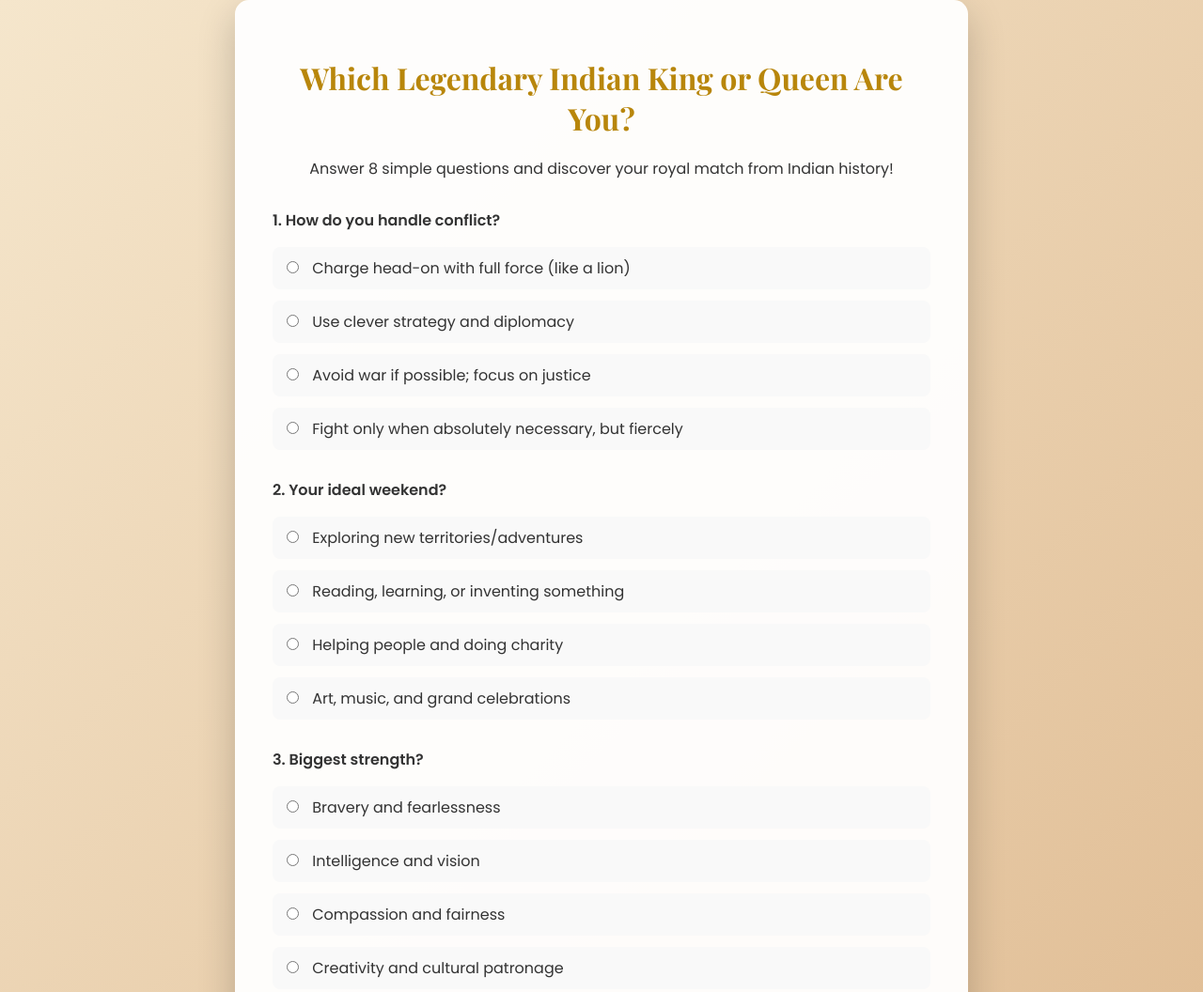
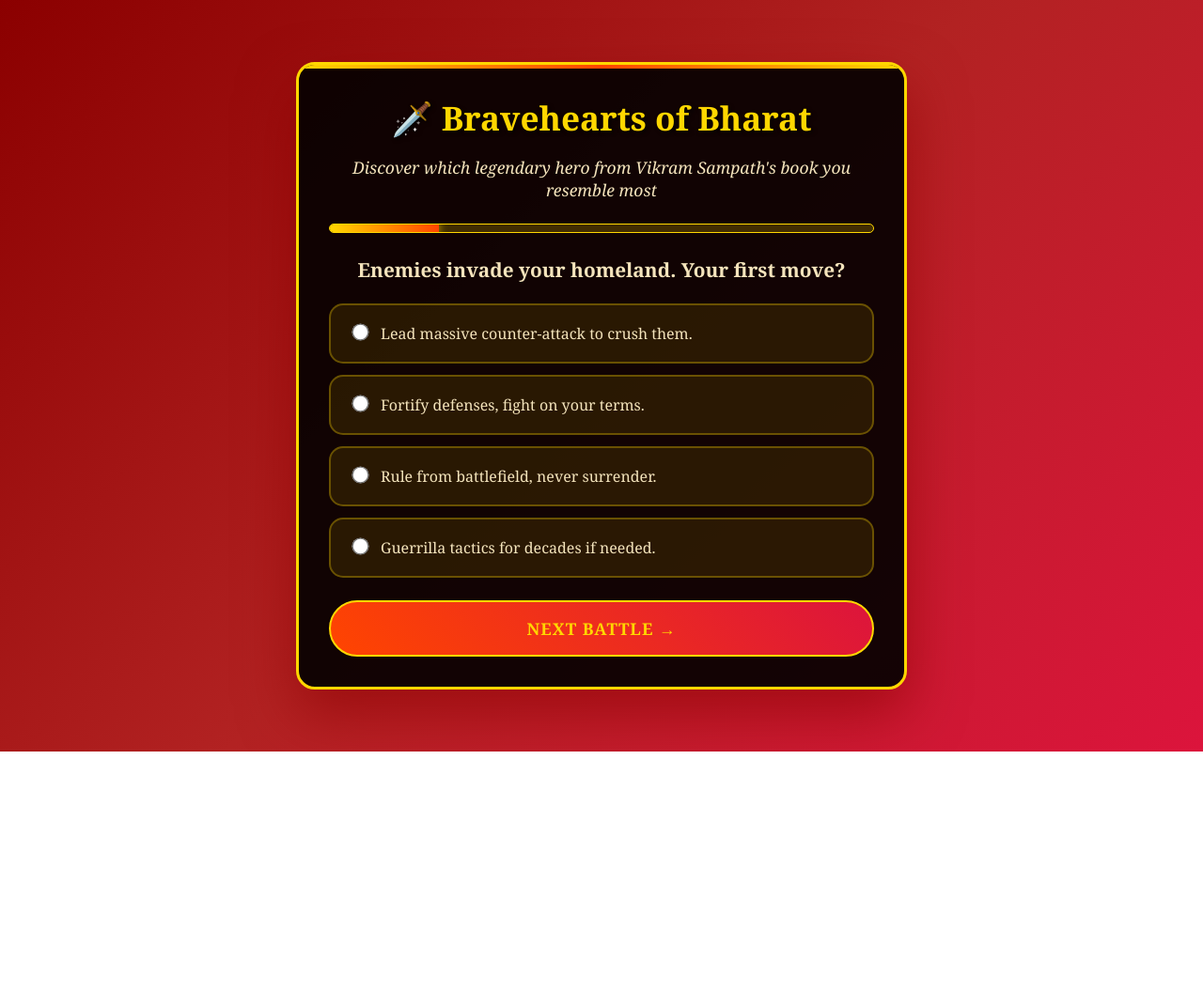
Before and after one commit to omeshvardhantp2007/omesh, a plain HTML site: page index.html in a window 1280 px wide. Shown: the top 1056 px of the page at 94% size. After the commit the page ends 800 px from the top, so only its background shows below. Drawn offline with nearby package versions, Linux system fonts and the light colour scheme.

Commit message:
Update index.html

```diff
--- a/index.html
+++ b/index.html
@@ -2,242 +2,494 @@
 <html lang="en">
 <head>
   <meta charset="UTF-8">
+  <title>Bravehearts of Bharat - Which Hero Are You?</title>
   <meta name="viewport" content="width=device-width, initial-scale=1.0">
-  <title>Which Indian King or Queen Matches Your Personality?</title>
   <style>
-    @import url('https://fonts.googleapis.com/css2?family=Playfair+Display:wght@700&family=Poppins:wght@400;600&display=swap');
+    * { box-sizing: border-box; }
 
     body {
       margin: 0;
-      font-family: 'Poppins', sans-serif;
-      background: linear-gradient(135deg, #f5e6cc, #d4a574);
-      color: #333;
+      font-family: 'Georgia', serif;
+      background: linear-gradient(135deg, #8B0000, #B22222, #DC143C);
+      color: #f4e4bc;
       min-height: 100vh;
       display: flex;
       align-items: center;
       justify-content: center;
+      padding: 16px;
     }
-    .container {
-      background: rgba(255, 255, 255, 0.95);
-      padding: 40px;
-      border-radius: 15px;
-      box-shadow: 0 15px 40px rgba(0,0,0,0.2);
-      max-width: 700px;
+
+    .quiz-container {
+      background: rgba(0,0,0,0.9);
+      border-radius: 20px;
+      padding: 32px;
+      max-width: 650px;
+      width: 100%;
+      box-shadow: 0 25px 60px rgba(139,0,0,0.6);
+      border: 3px solid #FFD700;
+      position: relative;
+      overflow: hidden;
+    }
+
+    .quiz-container::before {
+      content: '';
+      position: absolute;
+      top: 0;
+      left: 0;
+      right: 0;
+      height: 4px;
+      background: linear-gradient(90deg, #FFD700, #FF4500, #FFD700);
+    }
+
+    h1 {
+      text-align: center;
+      font-size: 2.2rem;
+      margin: 0 0 12px;
+      color: #FFD700;
+      text-shadow: 2px 2px 4px rgba(0,0,0,0.8);
+      font-weight: bold;
+    }
+
+    .subtitle {
+      text-align: center;
+      margin-bottom: 24px;
+      color: #f4e4bc;
+      font-size: 1.1rem;
+      font-style: italic;
+    }
+
+    .progress-bar {
+      width: 100%;
+      height: 10px;
+      background: rgba(255,215,0,0.2);
+      border-radius: 10px;
+      overflow: hidden;
+      margin-bottom: 24px;
+      border: 1px solid #FFD700;
+    }
+
+    .progress-fill {
+      height: 100%;
+      width: 0%;
+      background: linear-gradient(90deg, #FFD700, #FF4500);
+      transition: width 0.4s ease;
+      box-shadow: 0 0 10px #FFD700;
+    }
+
+    .question-text {
+      font-size: 1.3rem;
+      font-weight: 600;
+      margin-bottom: 20px;
+      line-height: 1.5;
       text-align: center;
     }
-    h1 {
-      font-family: 'Playfair Display', serif;
-      color: #b8860b;
+
+    .options {
+      display: flex;
+      flex-direction: column;
+      gap: 12px;
+      margin-bottom: 24px;
+    }
+
+    .option-label {
+      display: flex;
+      align-items: flex-start;
+      gap: 12px;
+      padding: 18px 20px;
+      border-radius: 15px;
+      background: rgba(255,215,0,0.1);
+      border: 2px solid rgba(255,215,0,0.3);
+      cursor: pointer;
+      transition: all 0.3s ease;
+      font-size: 1rem;
+    }
+
+    .option-label:hover {
+      border-color: #FFD700;
+      background: rgba(255,215,0,0.2);
+      transform: translateY(-2px);
+      box-shadow: 0 8px 20px rgba(255,215,0,0.3);
+    }
+
+    input[type="radio"] {
+      margin-top: 4px;
+      accent-color: #FFD700;
+      transform: scale(1.4);
+      flex-shrink: 0;
+    }
+
+    .option-text {
+      flex: 1;
+      line-height: 1.5;
+    }
+
+    button {
+      width: 100%;
+      padding: 16px;
+      border-radius: 50px;
+      border: 2px solid #FFD700;
+      background: linear-gradient(45deg, #FF4500, #DC143C);
+      color: #FFD700;
+      font-size: 1.1rem;
+      font-weight: bold;
+      font-family: inherit;
+      cursor: pointer;
+      transition: all 0.3s ease;
+      text-transform: uppercase;
+      letter-spacing: 1px;
+    }
+
+    button:hover {
+      background: linear-gradient(45deg, #FFD700, #FFA500);
+      color: #8B0000;
+      transform: translateY(-3px);
+      box-shadow: 0 15px 30px rgba(255,215,0,0.5);
+    }
+
+    .hidden { display: none; }
+
+    /* Result Styles - NO IMAGES */
+    .result-hero {
+      text-align: center;
+      margin-bottom: 30px;
+      padding: 30px;
+      background: linear-gradient(135deg, rgba(255,215,0,0.1), rgba(255,69,0,0.1));
+      border-radius: 20px;
+      border: 3px solid #FFD700;
+    }
+
+    .hero-emoji {
+      font-size: 6rem;
       margin-bottom: 20px;
+      display: block;
+      filter: drop-shadow(0 0 20px #FFD700);
     }
-    .question {
+
+    .hero-name {
+      font-size: 2.5rem;
+      color: #FFD700;
+      margin: 0 0 15px;
+      text-shadow: 3px 3px 6px rgba(0,0,0,0.9);
+      font-weight: bold;
+    }
+
+    .hero-title {
+      font-size: 1.4rem;
+      color: #f4e4bc;
+      margin-bottom: 20px;
+      font-style: italic;
+      text-transform: uppercase;
+      letter-spacing: 1px;
+    }
+
+    .hero-desc {
+      font-size: 1.2rem;
+      line-height: 1.8;
+      color: #e8d5a3;
+      text-align: center;
+      background: rgba(0,0,0,0.4);
+      padding: 25px;
+      border-radius: 15px;
+      border-left: 6px solid #FF4500;
+      margin-bottom: 30px;
+    }
+
+    .score-breakdown {
+      display: grid;
+      grid-template-columns: repeat(auto-fit, minmax(130px, 1fr));
+      gap: 15px;
       margin: 30px 0;
-      text-align: left;
     }
-    label {
-      display: block;
-      margin: 12px 0;
-      cursor: pointer;
-      padding: 10px;
-      background: #f9f9f9;
-      border-radius: 8px;
-      transition: 0.3s;
+
+    .score-item {
+      background: linear-gradient(135deg, rgba(255,215,0,0.2), rgba(255,69,0,0.2));
+      padding: 20px 10px;
+      border-radius: 15px;
+      text-align: center;
+      border: 2px solid rgba(255,215,0,0.5);
+      transition: all 0.3s ease;
     }
-    label:hover { background: #fff3e0; }
-    input[type="radio"] { margin-right: 10px; }
-    button {
-      background: #b8860b;
-      color: white;
-      border: none;
-      padding: 15px 30px;
-      font-size: 18px;
-      border-radius: 50px;
-      cursor: pointer;
-      margin-top: 20px;
-      transition: 0.3s;
+
+    .score-item:hover {
+      transform: scale(1.05);
+      box-shadow: 0 10px 25px rgba(255,215,0,0.4);
     }
-    button:hover { background: #997a00; }
-    .result {
-      display: none;
-      margin-top: 40px;
-      padding: 30px;
-      background: #fff8e1;
-      border-radius: 12px;
-      font-size: 1.1em;
+
+    .score-value {
+      font-size: 2rem;
+      font-weight: bold;
+      color: #FFD700;
+      margin-bottom: 8px;
     }
-    .result h2 {
-      color: #b8860b;
-      font-family: 'Playfair Display', serif;
+
+    .score-name {
+      font-size: 0.9rem;
+      color: #f4e4bc;
+      text-transform: uppercase;
+      letter-spacing: 0.5px;
     }
-    .result img {
-      width: 200px;
+
+    .restart-btn {
+      background: linear-gradient(45deg, #FFD700, #FFA500);
+      color: #8B0000;
+      border-color: #FFD700;
+      font-size: 1.2rem;
+      padding: 18px;
+    }
+
+    .book-credit {
+      text-align: center;
+      margin-top: 25px;
+      padding: 15px;
+      background: rgba(255,215,0,0.1);
       border-radius: 10px;
-      margin: 20px 0;
-      box-shadow: 0 8px 20px rgba(0,0,0,0.2);
+      font-size: 0.9rem;
+      color: #f4e4bc;
+      border-left: 4px solid #FFD700;
+    }
+
+    @media (max-width: 600px) {
+      .quiz-container { padding: 24px 20px; }
+      h1 { font-size: 1.9rem; }
+      .hero-name { font-size: 2rem; }
+      .hero-emoji { font-size: 4.5rem; }
     }
   </style>
 </head>
 <body>
-  <div class="container">
-    <h1>Which Legendary Indian King or Queen Are You?</h1>
-    <p>Answer 8 simple questions and discover your royal match from Indian history!</p>
 
-    <form id="quizForm">
-      <!-- Question 1 -->
-      <div class="question">
-        <p><strong>1. How do you handle conflict?</strong></p>
-        <label><input type="radio" name="q1" value="a" required> Charge head-on with full force (like a lion)</label>
-        <label><input type="radio" name="q1" value="b"> Use clever strategy and diplomacy</label>
-        <label><input type="radio" name="q1" value="c"> Avoid war if possible; focus on justice</label>
-        <label><input type="radio" name="q1" value="d"> Fight only when absolutely necessary, but fiercely</label>
+  <div class="quiz-container">
+    <h1>🗡️ Bravehearts of Bharat</h1>
+    <p class="subtitle">Discover which legendary hero from Vikram Sampath's book you resemble most</p>
+
+    <div class="progress-bar">
+      <div class="progress-fill" id="progressFill"></div>
     </div>
 
-      <!-- Question 2 -->
-      <div class="question">
-        <p><strong>2. Your ideal weekend?</strong></p>
-        <label><input type="radio" name="q2" value="a" required> Exploring new territories/adventures</label>
-        <label><input type="radio" name="q2" value="b"> Reading, learning, or inventing something</label>
-        <label><input type="radio" name="q2" value="c"> Helping people and doing charity</label>
-        <label><input type="radio" name="q2" value="d"> Art, music, and grand celebrations</label>
+    <div id="quiz-screen">
+      <div id="question-text" class="question-text"></div>
+      <div id="options" class="options"></div>
+      <button id="nextBtn">Next</button>
     </div>
 
-      <!-- Question 3 -->
-      <div class="question">
-        <p><strong>3. Biggest strength?</strong></p>
-        <label><input type="radio" name="q3" value="a" required> Bravery and fearlessness</label>
-        <label><input type="radio" name="q3" value="b"> Intelligence and vision</label>
-        <label><input type="radio" name="q3" value="c"> Compassion and fairness</label>
-        <label><input type="radio" name="q3" value="d"> Creativity and cultural patronage</label>
+    <div id="result-screen" class="hidden">
+      <div class="result-hero">
+        <span id="hero-emoji" class="hero-emoji">⚔️</span>
+        <h2 id="hero-name" class="hero-name"></h2>
+        <p id="hero-title" class="hero-title"></p>
       </div>
-
-      <!-- More questions (4-8) -->
-      <div class="question">
-        <p><strong>4. Favorite animal?</strong></p>
-        <label><input type="radio" name="q4" value="a" required> Lion / Tiger</label>
-        <label><input type="radio" name="q4" value="b"> Elephant (wise & strong)</label>
-        <label><input type="radio" name="q4" value="c"> Peacock</label>
-        <label><input type="radio" name="q4" value="d"> Horse</label>
+      <div id="hero-desc" class="hero-desc"></div>
+      <div class="score-breakdown" id="score-breakdown"></div>
+      <button id="restartBtn" class="restart-btn">⚔️ Fight Again</button>
+      <div class="book-credit">
+        📖 Based on <strong>"Bravehearts of Bharat"</strong> by Vikram Sampath
       </div>
-
-      <div class="question">
-        <p><strong>5. You are betrayed by a close ally. You…</strong></p>
-        <label><input type="radio" name="q5" value="a" required> Forgive once, but never forget</label>
-        <label><input type="radio" name="q5" value="b"> Cut them off forever</label>
-        <label><input type="radio" name="q5" value="c"> Give them a second chance if they repent</label>
-        <label><input type="radio" name="q5" value="d"> Publicly punish to set an example</label>
     </div>
-
-      <div class="question">
-        <p><strong>6. Legacy you want?</strong></p>
-        <label><input type="radio" name="q6" value="a" required> Greatest warrior in history</label>
-        <label><input type="radio" name="q6" value="b"> Builder of an eternal empire</label>
-        <label><input type="radio" name="q6" value="c"> Most just and loved ruler</label>
-        <label><input type="radio" name="q6" value="d"> Patron of arts and culture</label>
-      </div>
-
-      <div class="question">
-        <p><strong>7. Favorite color scheme?</strong></p>
-        <label><input type="radio" name="q7" value="a" required> Red & Gold (royal power)</label>
-        <label><input type="radio" name="q7" value="b"> Saffron & White (spiritual)</label>
-        <label><input type="radio" name="q7" value="c"> Green & Gold (prosperity)</label>
-        <label><input type="radio" name="q7" value="d"> Deep Blue & Silver (elegance)</label>
-      </div>
-
-      <div class="question">
-        <p><strong>8. One word your people use for you?</strong></p>
-        <label><input type="radio" name="q8" value="a" required> Brave</label>
-        <label><input type="radio" name="q8" value="b"> Wise</label>
-        <label><input type="radio" name="q8" value="c"> Kind</label>
-        <label><input type="radio" name="q8" value="d"> Magnificent</label>
-      </div>
-
-      <button type="submit">Reveal My Royal Match! 👑</button>
-    </form>
-
-    <div id="result" class="result"></div>
   </div>
 
   <script>
-    const results = {
-      shivaji: {
-        title: "Chhatrapati Shivaji Maharaj",
-        desc: "You are fearless, clever, and a born leader! Just like Shivaji, you build your own path and protect your people at any cost.",
-        img: "https://upload.wikimedia.org/wikipedia/commons/thumb/9/9f/Chhatrapati_Shivaji_Maharaj_statue_at_Vijaydurg_Fort.jpg/800px-Chhatrapati_Shivaji_Maharaj_statue_at_Vijaydurg_Fort.jpg"
+    // Bravehearts from the book - NO IMAGES, EMOJI INSTEAD
+    const bravehearts = {
+      lalitaditya: {
+        name: "Lalitaditya Muktapida",
+        title: "Kashmir's Greatest Conqueror",
+        desc: "Like Lalitaditya of Kashmir, you are a visionary empire-builder who expands boundaries through bold strategy and unmatched courage. Your conquests stretch from Afghanistan to Bengal.",
+        emoji: "🏹"
       },
-      akbar: {
-        title: "Emperor Akbar the Great",
-        desc: "Wise, tolerant, and visionary. You unite people from all walks of life and believe in justice and progress — truly the architect of an empire!",
-        img: "https://upload.wikimedia.org/wikipedia/commons/9/9d/Akbar_the_Great_-_Project_Gutenberg_eText_13635.jpg"
+      naiki: {
+        name: "Rani Naiki Devi",
+        title: "Gujarat's Lioness Warrior",
+        desc: "Like Rani Naiki Devi who defeated Muhammad Ghori at Kasahrada, you defend your people fiercely and never back down from invaders. Your courage inspires generations.",
+        emoji: "🛡️"
       },
-      ashoka: {
-        title: "Emperor Ashoka (After Kalinga)",
-        desc: "Compassionate and reformed. You learn from mistakes and dedicate your life to peace, welfare, and dharma. The world is better because of you.",
-        img: "https://upload.wikimedia.org/wikipedia/commons/4/4f/Ashoka_Pillar_at_Sarnath.jpg"
+      rudrama: {
+        name: "Rani Rudrama Devi",
+        title: "Warangal's Iron Queen",
+        desc: "Like Rani Rudrama Devi, you rule with unmatched strength and wisdom, breaking all conventions to protect your Kakatiya kingdom. A true warrior queen.",
+        emoji: "👑"
       },
-      raniLaxmibai: {
-        title: "Rani Lakshmibai of Jhansi",
-        desc: "Fierce, independent, and unstoppable! You fight for what’s right and will never bow down. “Khoob ladi mardani…” rings true for you!",
-        img: "https://upload.wikimedia.org/wikipedia/commons/8/81/Rani_Lakshmibai.jpg"
+      abbakka: {
+        name: "Rani Abbakka Chowta",
+        title: "Ullal's Freedom Fighter",
+        desc: "Like Rani Abbakka who fought Portuguese for 40 years, your resistance is legendary. You use guerrilla tactics and never surrender your coastal kingdom.",
+        emoji: "⚔️"
       },
-      krishnadevaraya: {
-        title: "Sri Krishnadevaraya (Vijayanagara)",
-        desc: "The golden ruler! You love art, literature, and grandeur. Under your rule, culture and prosperity flourish like never before.",
-        img: "https://upload.wikimedia.org/wikipedia/commons/7/7e/Krishnadevaraya.jpg"
+      lachit: {
+        name: "Lachit Borphukan",
+        title: "Assam's Naval Genius",
+        desc: "Like Lachit Borphukan who defeated Mughals at Saraighat, you turn impossible odds into glorious victories through brilliant river warfare tactics.",
+        emoji: "🚢"
       },
-      chandragupta: {
-        title: "Chandragupta Maurya",
-        desc: "Strategic genius and master builder. With Chanakya by your side (mentally), you turn a small kingdom into a subcontinent-spanning empire!",
-        img: "https://upload.wikimedia.org/wikipedia/commons/6/62/Chandragupta_Maurya.jpg"
+      velu: {
+        name: "Velu Nachiyar",
+        title: "First Queen vs British",
+        desc: "Like Velu Nachiyar, India's first queen to fight British with rockets and army, you pioneer resistance and create history through sheer determination.",
+        emoji: "🔥"
+      },
+      ahilya: {
+        name: "Devi Ahilya Bai Holkar",
+        title: "Indore's Just Ruler",
+        desc: "Like Ahilya Bai Holkar, you combine unmatched justice with administrative genius. You build 100s of temples and ghats, creating prosperity for generations.",
+        emoji: "🏛️"
       }
     };
 
-    document.getElementById('quizForm').addEventListener('submit', function(e) {
-      e.preventDefault();
+    const questions = [
+      {
+        text: "Enemies invade your homeland. Your first move?",
+        options: [
+          { text: "Lead massive counter-attack to crush them.", type: "lalitaditya" },
+          { text: "Fortify defenses, fight on your terms.", type: "naiki" },
+          { text: "Rule from battlefield, never surrender.", type: "rudrama" },
+          { text: "Guerrilla tactics for decades if needed.", type: "abbakka" }
+        ]
+      },
+      {
+        text: "Your greatest strength in battle?",
+        options: [
+          { text: "Strategic genius, empire-building vision.", type: "lalitaditya" },
+          { text: "Unyielding defense of people's honor.", type: "naiki" },
+          { text: "Naval tactics, river warfare mastery.", type: "lachit" },
+          { text: "Iron will, unconventional leadership.", type: "rudrama" }
+        ]
+      },
+      {
+        text: "Facing impossible odds, you...",
+        options: [
+          { text: "Attack first - momentum wins wars.", type: "lalitaditya" },
+          { text: "Hold line - defense wins battles.", type: "naiki" },
+          { text: "Long-term resistance wears them down.", type: "abbakka" },
+          { text: "Build justice, prosperity forever.", type: "ahilya" }
+        ]
+      },
+      {
+        text: "Legacy you want to leave?",
+        options: [
+          { text: "Empires conquered across continents.", type: "lalitaditya" },
+          { text: "Kingdom ruled with wisdom, strength.", type: "rudrama" },
+          { text: "First to fight colonial invaders.", type: "velu" },
+          { text: "Temples, justice for generations.", type: "ahilya" }
+        ]
+      },
+      {
+        text: "Your battle cry?",
+        options: [
+          { text: "Victory or death on battlefield!", type: "lachit" },
+          { text: "My land, my people - never surrender!", type: "naiki" },
+          { text: "History remembers our resistance!", type: "abbakka" },
+          { text: "Justice and dharma above all!", type: "ahilya" }
+        ]
+      }
+    ];
 
-      // Simple scoring logic (count most chosen letter)
-      const answers = {
-        a: 0, b: 0, c: 0, d: 0
+    let currentIndex = 0;
+    const scores = {
+      lalitaditya: 0, naiki: 0, rudrama: 0, abbakka: 0,
+      lachit: 0, velu: 0, ahilya: 0
     };
 
-      for (let i = 1; i <= 8; i++) {
-        const selected = document.querySelector(`input[name="q${i}"]:checked`);
-        if (selected) answers[selected.value]++;
+    // DOM Elements
+    const els = {
+      questionText: document.getElementById("question-text"),
+      options: document.getElementById("options"),
+      progressFill: document.getElementById("progressFill"),
+      nextBtn: document.getElementById("nextBtn"),
+      quizScreen: document.getElementById("quiz-screen"),
+      resultScreen: document.getElementById("result-screen"),
+      heroEmoji: document.getElementById("hero-emoji"),
+      heroName: document.getElementById("hero-name"),
+      heroTitle: document.getElementById("hero-title"),
+      heroDesc: document.getElementById("hero-desc"),
+      scoreBreakdown: document.getElementById("score-breakdown"),
+      restartBtn: document.getElementById("restartBtn")
+    };
+
+    function renderQuestion() {
+      const q = questions[currentIndex];
+      els.questionText.textContent = q.text;
+
+      const progress = ((currentIndex + 1) / questions.length) * 100;
+      els.progressFill.style.width = progress + "%";
+
+      els.options.innerHTML = "";
+      q.options.forEach((opt, i) => {
+        const label = document.createElement("label");
+        label.className = "option-label";
+        label.innerHTML = `
+          <input type="radio" name="option" value="${opt.type}" id="opt${currentIndex}-${i}">
+          <span class="option-text">${opt.text}</span>
+        `;
+        els.options.appendChild(label);
+      });
+
+      els.nextBtn.textContent = currentIndex === questions.length - 1 ?
+        "Reveal Your Braveheart 👑" : "Next Battle →";
     }
 
-      let max = 'a';
-      for (let key in answers) {
-        if (answers[key] > answers[max]) max = key;
+    function getSelected() {
+      return document.querySelector('input[name="option"]:checked')?.value;
     }
 
-      // Mapping majority letter to ruler
-      const mapping = {
-        a: "shivaji",       // Brave & fierce → Shivaji / Rani Laxmibai
-        b: "akbar",         // Wise & strategic → Akbar / Chandragupta
-        c: "ashoka",        // Compassionate → Ashoka
-        d: "krishnadevaraya" // Cultural & grand → Krishnadevaraya
+    function showResult() {
+      let topHero = "lalitaditya";
+      let maxScore = 0;
+      for (let hero in scores) {
+        if (scores[hero] > maxScore) {
+          maxScore = scores[hero];
+          topHero = hero;
+        }
+      }
+
+      const hero = bravehearts[topHero];
+
+      els.heroEmoji.textContent = hero.emoji;
+      els.heroName.textContent = hero.name;
+      els.heroTitle.textContent = hero.title;
+      els.heroDesc.textContent = hero.desc;
+
+      els.scoreBreakdown.innerHTML = Object.entries(scores)
+        .sort(([,a], [,b]) => b - a)
+        .map(([heroKey, score]) => {
+          const h = bravehearts[heroKey];
+          return `
+            <div class="score-item">
+              <div class="score-value">${score}</div>
+              <div class="score-name">${h.name.split(' ')[0]}</div>
+            </div>
+          `;
+        }).join('');
+
+      els.quizScreen.classList.add("hidden");
+      els.resultScreen.classList.remove("hidden");
+    }
+
+    els.nextBtn.onclick = () => {
+      const selected = getSelected();
+      if (!selected) {
+        alert("Choose your warrior path! ⚔️");
+        return;
+      }
+
+      scores[selected]++;
+
+      if (currentIndex < questions.length - 1) {
+        currentIndex++;
+        renderQuestion();
+      } else {
+        showResult();
+      }
     };
 
-      // For more variety, if tie or specific combos, randomize within group
-      const tieBreakers = {
-        a: Math.random() > 0.5 ? "raniLaxmibai" : "shivaji",
-        b: Math.random() > 0.5 ? "chandragupta" : "akbar"
+    els.restartBtn.onclick = () => {
+      currentIndex = 0;
+      Object.keys(scores).forEach(k => scores[k] = 0);
+      els.resultScreen.classList.add("hidden");
+      els.quizScreen.classList.remove("hidden");
+      els.progressFill.style.width = "0%";
+      renderQuestion();
     };
 
-      const finalResult = (answers.a === answers.b && answers.a === Math.max(...Object.values(answers)))
-                          ? tieBreakers.a
-                          : mapping[max] || (max === 'a' ? tieBreakers.a : mapping[max]);
-
-      const res = results[finalResult];
-
-      document.getElementById('result').style.display = 'block';
-      document.getElementById('result').innerHTML = `
-        <h2>You are… ${res.title}!</h2>
-        <img src="\( {res.img}" alt=" \){res.title}">
-        <p><strong>${res.desc}</strong></p>
-        <button onclick="location.reload()">Try Again</button>
-      `;
-      window.scrollTo(0, document.body.scrollHeight);
-    });
+    renderQuestion();
   </script>
 </body>
 </html>
```
Lines whose indentation alone changed are shown as unchanged.
